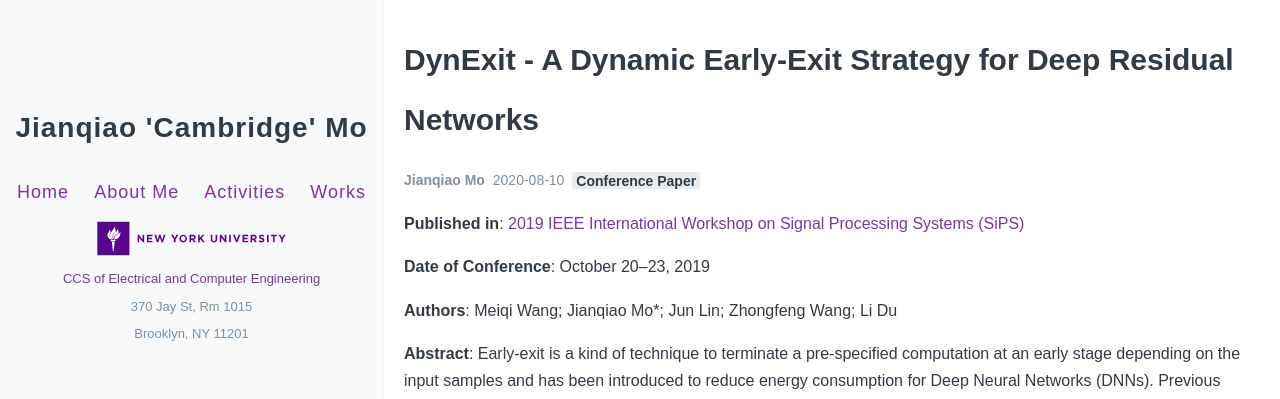
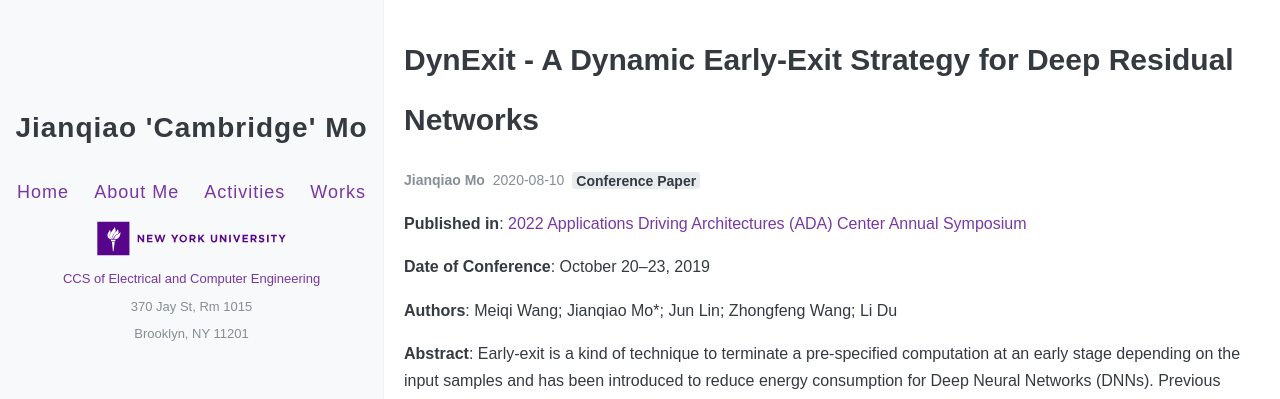
Before and after one commit to jianqiaomo/mywebpage, a Jekyll site: the page built from _posts/2020-08-10-Dynexit.md, in a window 1280 px wide and 1208 px high. Shown: the top 399 px of the window. Built offline with Jekyll 4.4.1, drawn with Linux system fonts in a browser that asks for light colours; comment, search, counter and statistics services are not loaded.

Commit message:
fix dynexit font; Activities title; add 2022 ISCA

```diff
--- a/_posts/2020-08-10-Dynexit.md
+++ b/_posts/2020-08-10-Dynexit.md
@@ -9,7 +9,9 @@
 pinned: false
 ---
 **Published in**:
-[2019 IEEE International Workshop on Signal Processing Systems (SiPS)](https://signalprocessingsociety.org/blog/sips-2019-2019-ieee-international-workshop-signal-processing-systems-sips)
+<a style="font-weight:normal" href="https://adacenter.org/symposium2022">2022 Applications Driving Architectures (ADA) Center Annual Symposium</a>
+
+[//]: # ([2019 IEEE International Workshop on Signal Processing Systems &#40;SiPS&#41;]&#40;https://signalprocessingsociety.org/blog/sips-2019-2019-ieee-international-workshop-signal-processing-systems-sips&#41; )
 
 **Date of Conference**: October 20–23, 2019
 
--- a/index.html
+++ b/index.html
@@ -52,7 +52,7 @@
     {% endif %}
   {% endfor %}
 
-  {% for post in site.posts %}
+  {% for post in site.posts %}  <!--  {% for post in paginator.posts %}-->
     {% unless post.pinned %}
     <article class="post">
       <h1>
```
Also changed, not shown: activities/Act_ADA_liaison_meeting_2022.md (+1 -1 lines), activities/Act_ADA_symposium_2022.md (+1 -1 lines), activities/Act_ISCA_2022_volunteer.md (added, +16 -0 lines), activities/index.md (+2 -2 lines).
